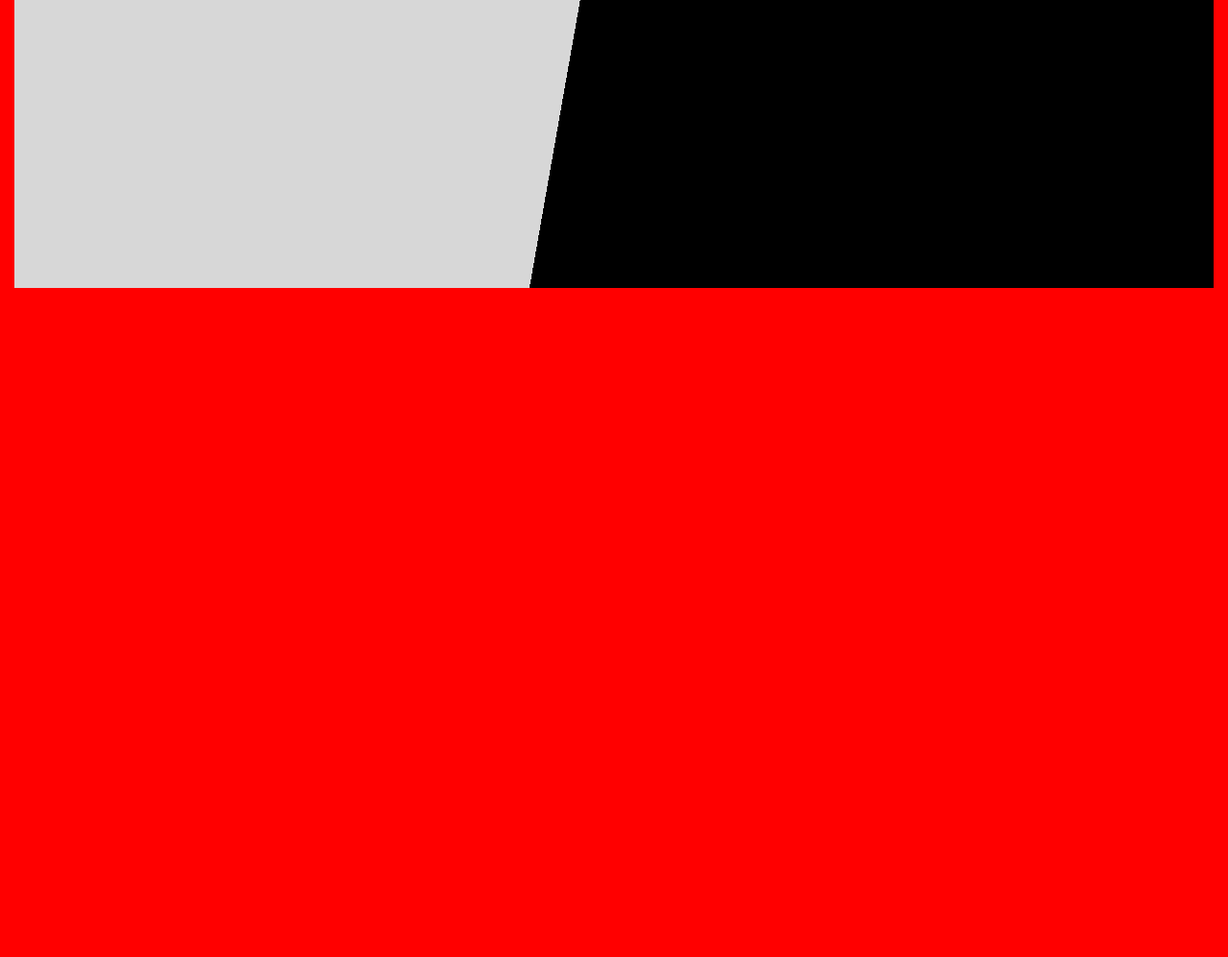
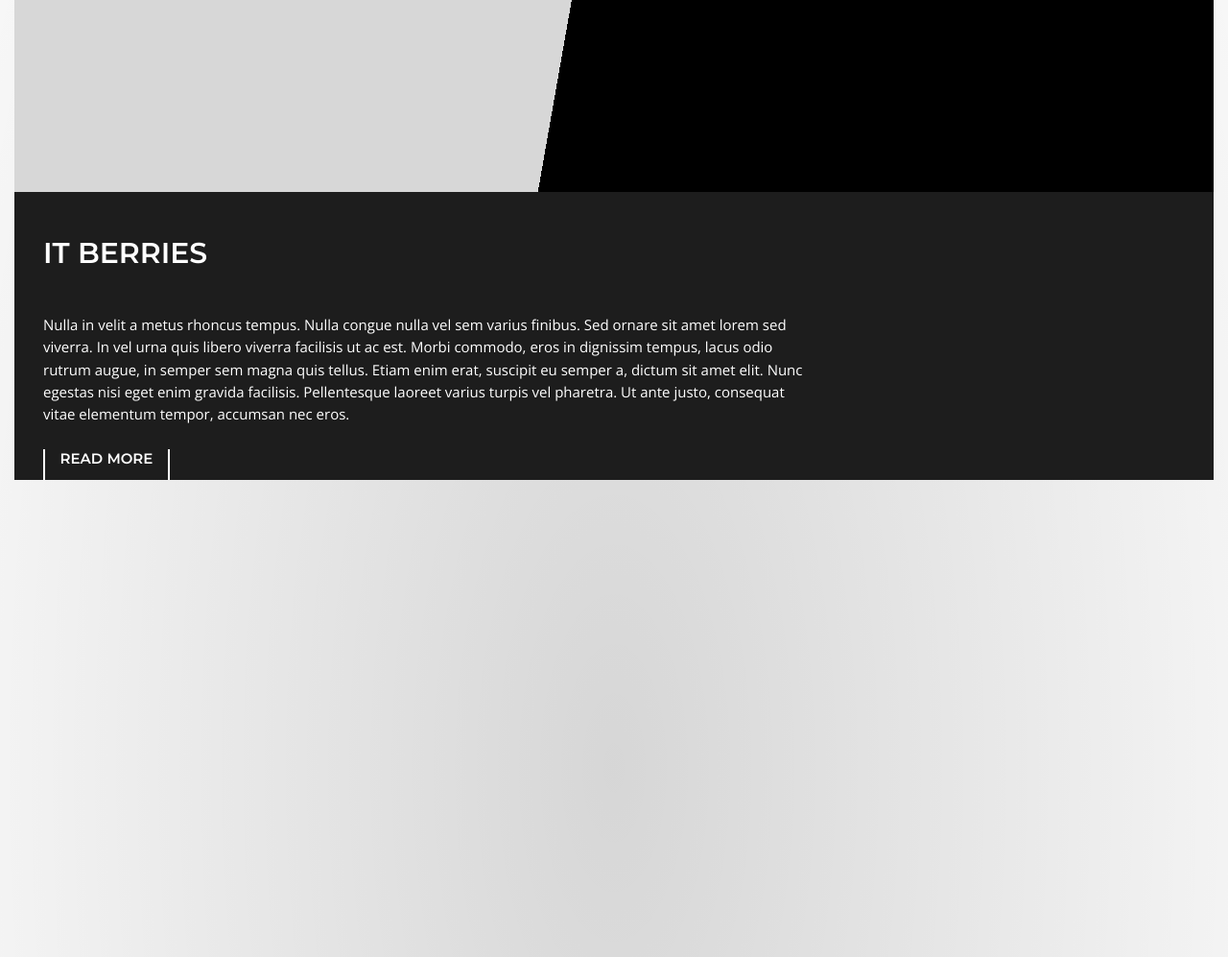
Before and after one commit to Pashimati/myPortfolio, a website built with webpack: page src/index.html in a window 1280 px wide. Shown: the part 700-1697 px from the top of the page at 96% size. Before the commit the page ends 1000 px from the top, so only its background shows below. Built offline with nearby package versions, Linux system fonts and the light colour scheme.

Commit message:
add styles

```diff
--- a/src/index.html
+++ b/src/index.html
@@ -9,13 +9,16 @@
     <link rel="preconnect" href="https://fonts.googleapis.com">
     <link rel="preconnect" href="https://fonts.gstatic.com" crossorigin>
     <link href="https://fonts.googleapis.com/css2?family=Montserrat:wght@600;700&family=Open+Sans&family=Raleway:wght@700;800&display=swap" rel="stylesheet">
+    <link rel="preconnect" href="https://fonts.googleapis.com">
+    <link rel="preconnect" href="https://fonts.gstatic.com" crossorigin>
+    <link href="https://fonts.googleapis.com/css2?family=Open+Sans&display=swap" rel="stylesheet">
     <title>Pavel Kashubovich</title>
 </head>
 <body>
     <div class="container">
         <div class="index-preview">
             <header class="main-header">
-                <img src="../dist/img/logo 1.svg" alt="Логотип" class="main-header__logo">
+                <img class="main-header__logo" src="../dist/img/logo 1.svg" alt="Логотип">
                 <nav class="main-header__nav nav">
                     <ul class="nav__list">
                         <li class="nav__item">
@@ -55,7 +58,31 @@
                     </ul>
                 </div>
         </div>
+        <div class="section">
+            <div class="section-about">
+                <h3 class="section-about__title">
+                    IT BERRIES
+                </h3>
+                <p class="section-about__text">
+                    Nulla in velit a metus rhoncus tempus. Nulla congue nulla vel sem varius finibus. Sed ornare sit amet lorem sed viverra.
+                    In vel urna quis libero viverra facilisis ut ac est. Morbi commodo, eros in dignissim tempus, lacus odio rutrum augue,
+                    in semper sem magna quis tellus. Etiam enim erat, suscipit eu semper a, dictum sit amet elit.
+                    Nunc egestas nisi eget enim gravida facilisis. Pellentesque laoreet varius turpis vel pharetra.
+                    Ut ante justo, consequat vitae elementum tempor, accumsan nec eros.
+                </p>
+                <div class="section-about__item item">
+                    <a href="#" class="item__link">
+                        READ MORE
+                    </a>
+                </div>
+            </div>
+        </div>
+        <main class="content-box">
+
+
+        </main>
     </div>
+
 <script src="../dist/bundle.js"></script>
 </body>
 </html>
--- a/src/styles/_variables.scss
+++ b/src/styles/_variables.scss
@@ -1,5 +1,6 @@
-$background-color: red;
+$background-color:radial-gradient( rgba(1, 1, 1, 0.16), rgba(26, 21, 21, 0));
 $white-color: #FFF;
 $black-color: #000;
 $montserrat-font:'Montserrat', sans-serif;
 $raleway-font: 'Raleway', sans-serif;
+$openSans-font: 'Open Sans', sans-serif;
--- a/src/styles/app.scss
+++ b/src/styles/app.scss
@@ -3,9 +3,10 @@
 @import "blocks/buttons/button";
 @import "blocks/header/header";
 @import "blocks/index-preview/index-preview";
+@import "blocks/section-about/section-about";
 
 body {
-  background-color: $background-color;
+  background: $background-color
 }
 
 body {
@@ -91,4 +92,5 @@ h1, h2, h3, h4, h5, h6 {
   max-width: 1351px;
   margin: 0 auto;
   padding: 0 15px;
+  min-height: 3000px;
 }
--- a/src/styles/blocks/index-preview/index-preview.scss
+++ b/src/styles/blocks/index-preview/index-preview.scss
@@ -1,5 +1,5 @@
 .index-preview {
-    min-height: 1000px;
+    min-height: 900px;
     padding: 30px 70px 0 70px;
     // width: 100%;
     // height: 400px;
--- /dev/null
+++ b/src/styles/blocks/section-about/section-about.scss
@@ -0,0 +1,41 @@
+
+.section {
+    background-color:rgba(29, 29, 29, 1);
+    width: 100%;
+}
+
+.section-about {
+    max-width: 832px;
+    padding-left: 30px;
+    color: $white-color;
+    &__title {
+        padding: 45px 0;
+        font-size: 30px;
+        font-family:$montserrat-font;
+    }
+    &__text {
+        padding-bottom: 25px;
+        font-size: 15px;
+        font-family: $openSans-font;
+        line-height: 155%;
+    }
+    &__item {
+        border-color: black;
+    }
+}
+
+.item {
+    text-align: center;
+
+    width: 132px;
+    height: 32px;
+    border-left: 2px solid;
+    border-right: 2px solid;
+
+    &__link {
+        color: $white-color;
+        font-family:$montserrat-font;
+        font-size: 15px;
+
+    }
+}
```
Also changed, not shown: dist/style.css, 1 other file.
